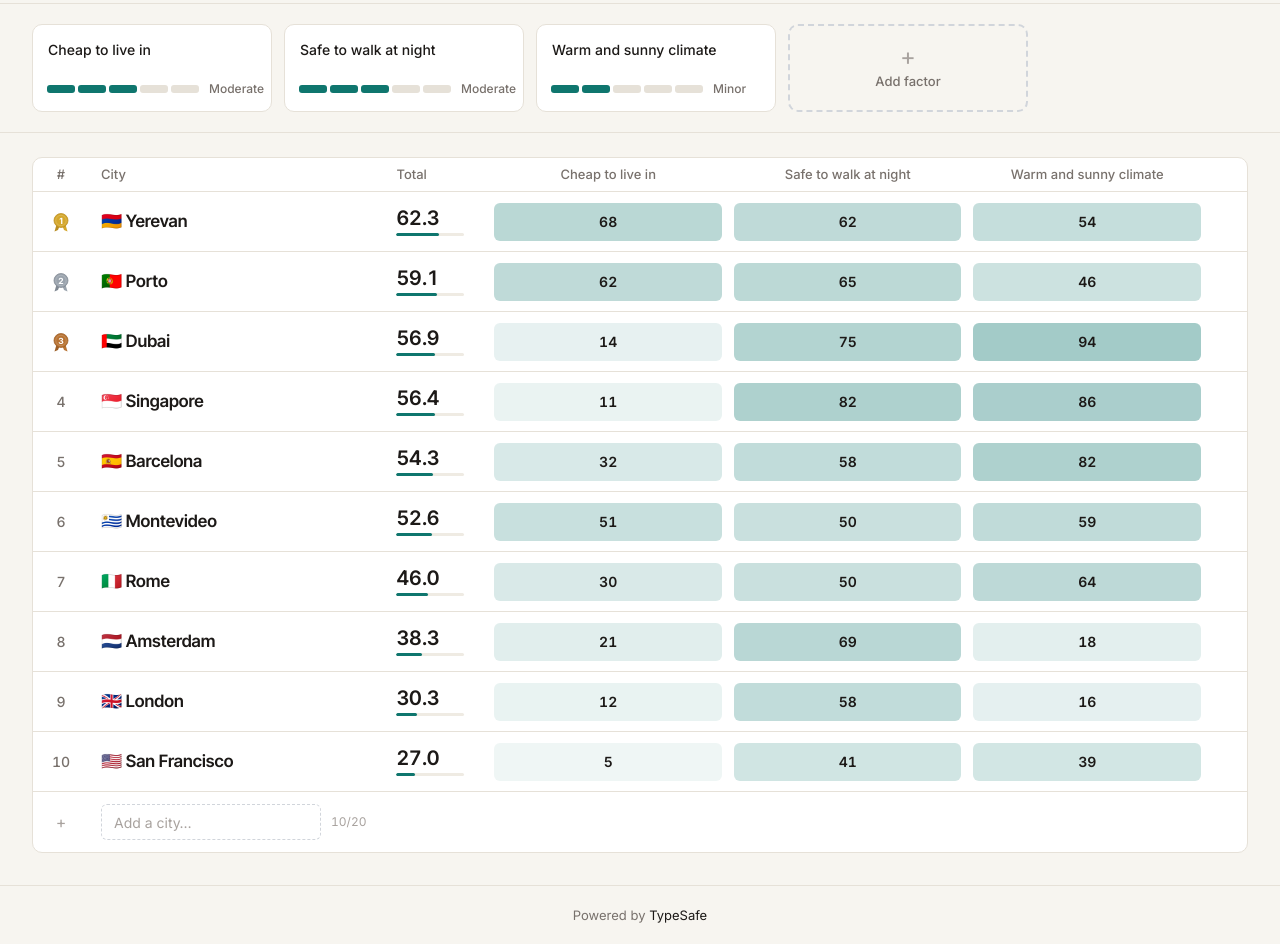
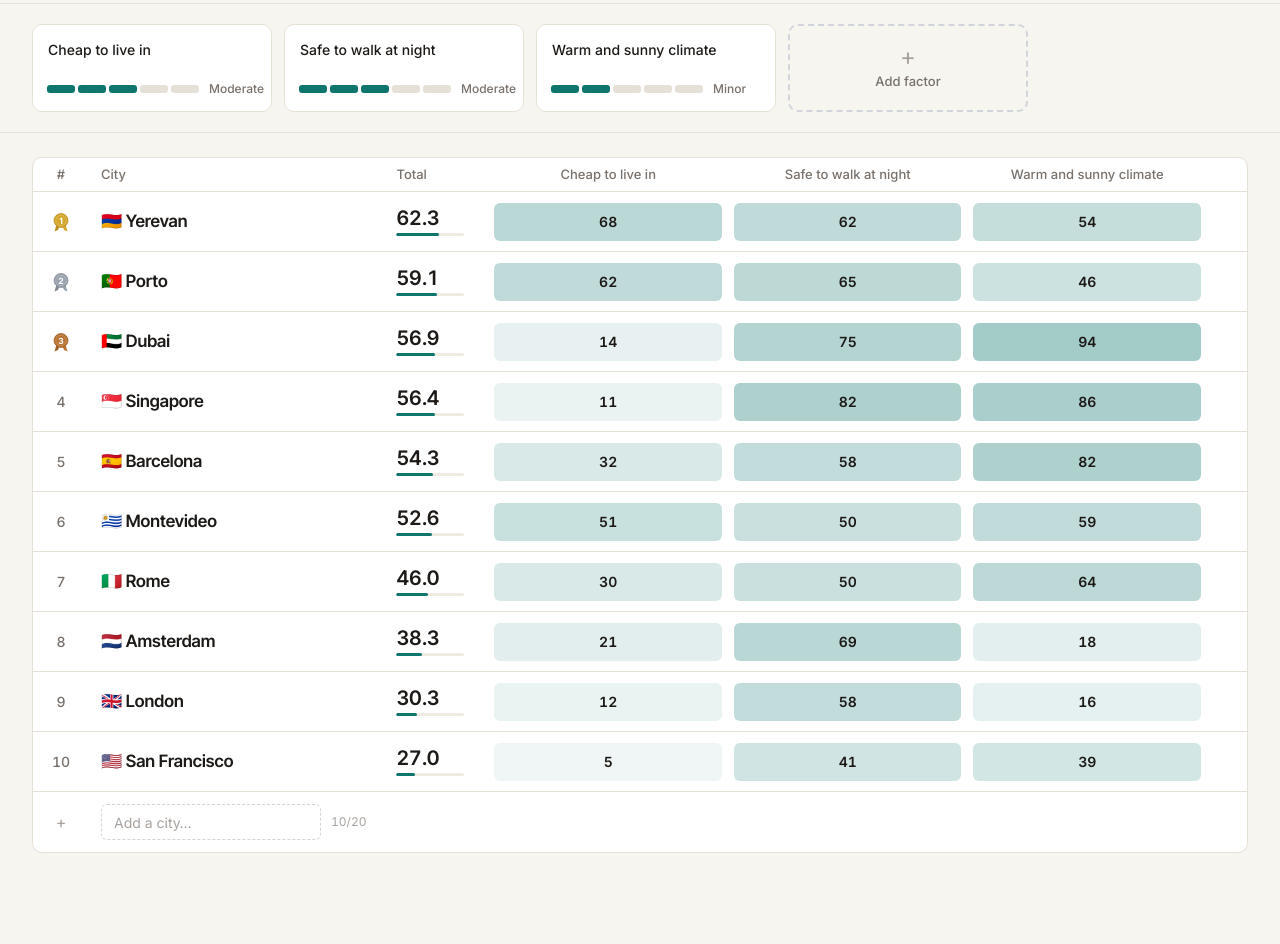
Before and after one commit to foglight-labs/custom-relevance, a Next.js app: page / in a window 1280 px wide. Shown: the part 100-1044 px from the top of the page. After the commit the page ends 1017 px from the top, so only its background shows below. Built offline with nearby package versions, Linux system fonts and the light colour scheme; no server answers.

Commit message:
Keep TypeSafe credit in the README only.
A site footer implied affiliation; the README now notes Jev scores via TypeSafe’s System One API instead.

```diff
--- a/src/app/layout.tsx
+++ b/src/app/layout.tsx
@@ -1,6 +1,5 @@
 import type { Metadata } from "next";
 import { Inter, Inter_Tight } from "next/font/google";
-import { SiteFooter } from "@/components/site-footer";
 import { SiteHeader } from "@/components/site-header";
 import "./globals.css";
 
@@ -24,10 +23,9 @@ export const metadata: Metadata = {
 export default function RootLayout({ children }: LayoutProps<"/">) {
   return (
     <html lang="en" className={`${inter.variable} ${interTight.variable} antialiased`}>
-      <body className="flex min-h-screen flex-col">
+      <body>
         <SiteHeader />
         {children}
-        <SiteFooter />
       </body>
     </html>
   );
--- a/src/components/ranking-table.tsx
+++ b/src/components/ranking-table.tsx
@@ -35,7 +35,7 @@ export function RankingTable({
   const full = rows.length >= maxItems;
 
   return (
-    <main className="flex-1 overflow-x-auto bg-page px-8 pt-6 pb-8">
+    <main className="overflow-x-auto bg-page px-8 pt-6 pb-16">
       <div className="min-w-[960px] overflow-hidden rounded-[10px] border border-hairline bg-panel">
         <div
           className="grid h-[34px] items-center border-b border-hairline text-[13px] font-medium text-muted select-none"
--- a/src/components/site-footer.tsx
+++ /dev/null
@@ -1,17 +0,0 @@
-export function SiteFooter() {
-  return (
-    <footer className="border-t border-hairline bg-page px-8 py-5">
-      <p className="text-center text-[13px] text-muted">
-        Powered by{" "}
-        <a
-          href="https://typesafe.ai"
-          target="_blank"
-          rel="noreferrer"
-          className="text-main transition-opacity hover:opacity-70"
-        >
-          TypeSafe
-        </a>
-      </p>
-    </footer>
-  );
-}
```
Also changed, not shown: 1 other file (tests, documents, lock files or other folders).
